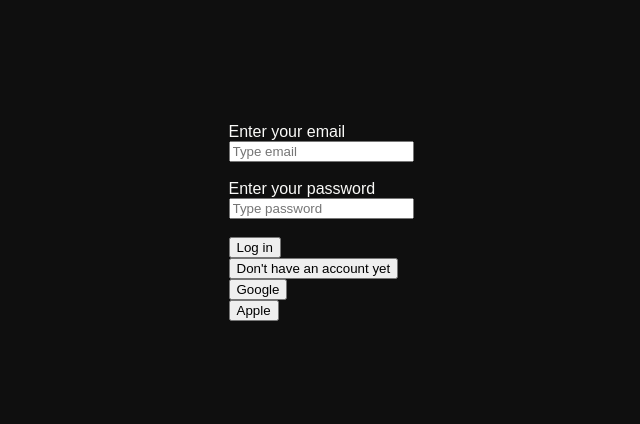
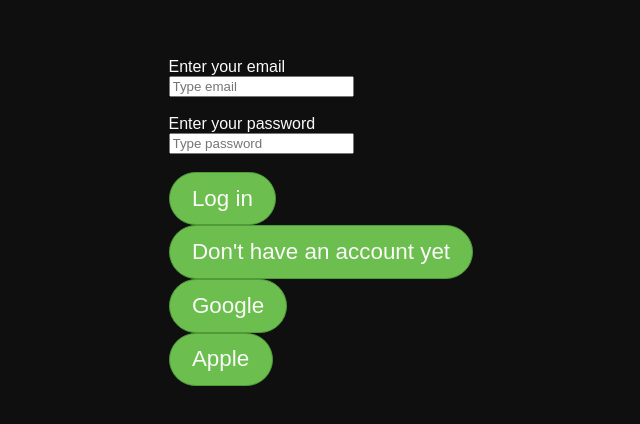
Before and after one commit to koleks92/Avocadoro, a React (Vite) app: page / in a window 1280 px wide. Shown: the part 178-602 px from the top of the page, without its empty margins (319-959 px from the left). Built offline with nearby package versions, Linux system fonts and the light colour scheme; no server answers; a web font is replaced by a local one.

Commit message:
feat: First button styling

```diff
--- a/src/react/components/button.tsx
+++ b/src/react/components/button.tsx
@@ -1,15 +1,19 @@
+import "../../index.css"
+
 type Props = {
     label: string;
     onClick?: () => void;
     type: "button" | "submit" | "reset";
-    disabled?: boolean
+    disabled?: boolean;
 };
+
 
 function Button({ label, onClick, type, disabled }: Props) {
     return (
         <div>
-            <button onClick={onClick}
-            type={type}> {label}</button>
+            <button onClick={onClick} type={type} disabled={disabled} className="custom_button">
+                {label}
+            </button>
         </div>
     );
 }
```
